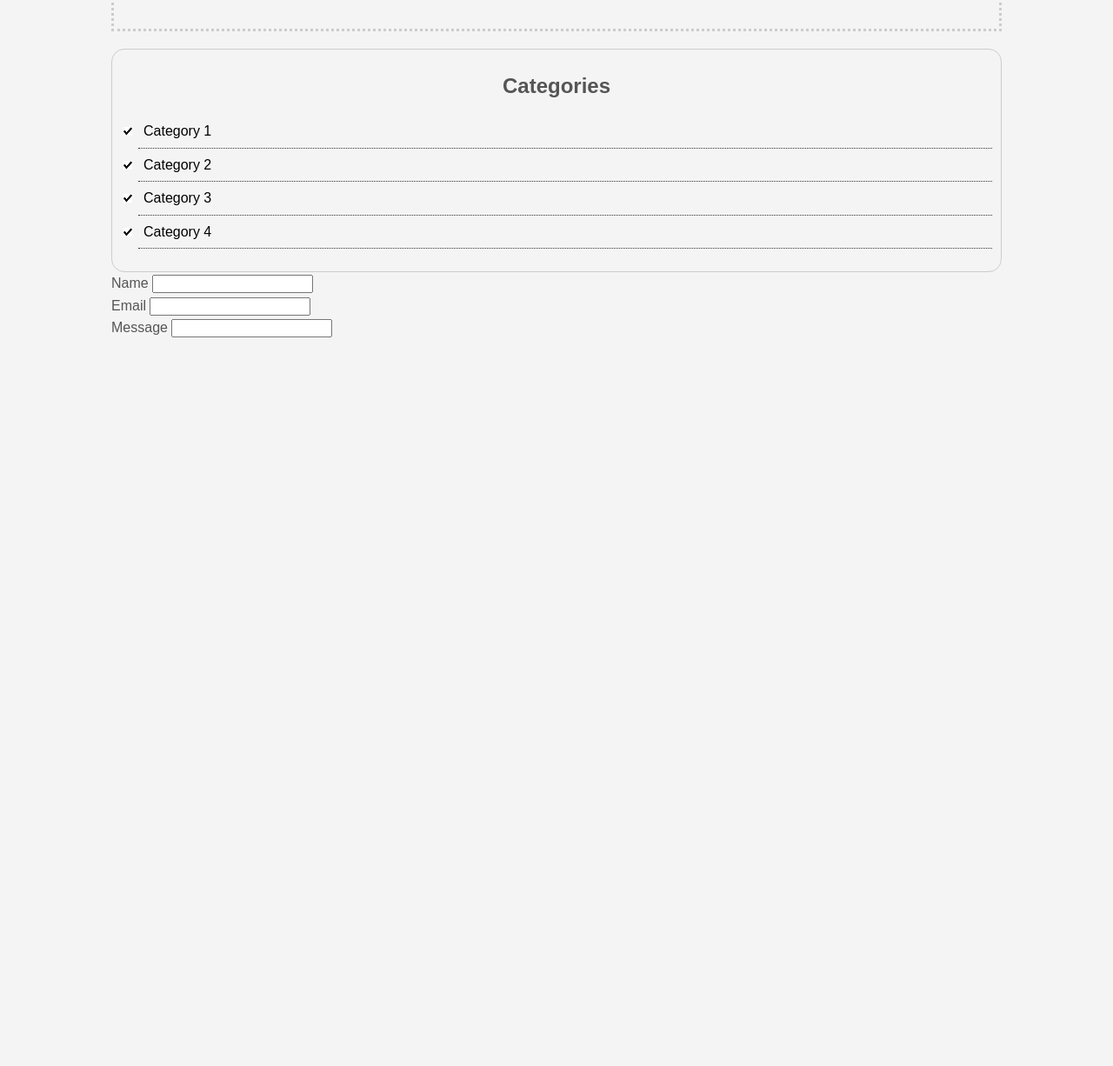
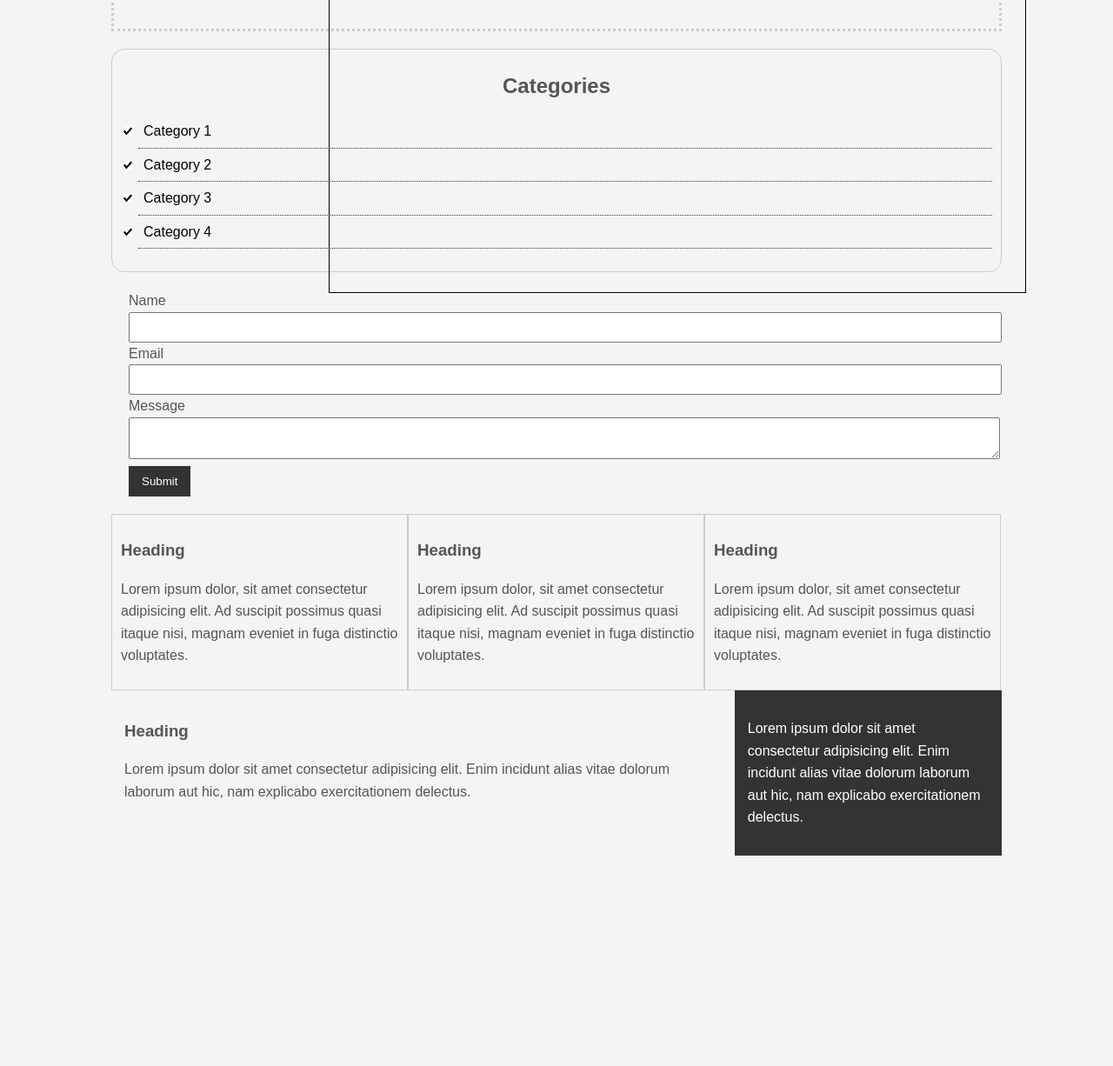
Before and after one commit to MaxMyers-dev/CSS-CrashCourse, a plain HTML site: page index.html in a window 1280 px wide. Shown: the part 423-1649 px from the top of the page at 87% size. Before the commit the page ends 813 px from the top, so only its background shows below. Drawn offline with Linux system fonts and the light colour scheme; files whose address does not match are found by name.

Commit message:
Worked on form formatting.

```diff
--- a/index.html
+++ b/index.html
@@ -44,21 +44,74 @@
             </ul>
         </div>
         <!-- Forms -->
-        <form>
+        <form class="myForm">
             <div class="form-group">
                 <label>Name</label>
                 <input type="text" name="name">
             </div>
             <div class="form-group">
                 <label>Email</label>
-                <input type="email" name="email">
+                <input type="text" name="email">
             </div>
             <div class="form-group">
                 <label>Message</label>
-                <input type="text" name="message">
+                <textarea name="message"></textarea>
             </div>
+            <input class="button" type="submit" value="Submit" name="">
         </form>
+
+        <div class="block">
+            <h3> Heading</h3>
+            <p>
+                Lorem ipsum dolor, sit amet consectetur adipisicing elit.
+                Ad suscipit possimus quasi itaque nisi,
+                magnam eveniet in fuga distinctio voluptates.
+            </p>
+        </div>
+        <div class="block">
+            <h3> Heading</h3>
+            <p>
+                Lorem ipsum dolor, sit amet consectetur adipisicing elit.
+                Ad suscipit possimus quasi itaque nisi,
+                magnam eveniet in fuga distinctio voluptates.
+            </p>
+        </div>
+        <div class="block">
+            <h3> Heading</h3>
+            <p>
+                Lorem ipsum dolor, sit amet consectetur adipisicing elit.
+                Ad suscipit possimus quasi itaque nisi,
+                magnam eveniet in fuga distinctio voluptates.
+            </p>
+        </div>
+
+        <div class="clr"></div>
+        <div id="mainBlock">
+            <h3>Heading</h3>
+            <p>
+            Lorem ipsum dolor sit amet consectetur adipisicing elit.
+            Enim incidunt alias vitae dolorum laborum aut hic,
+            nam explicabo exercitationem delectus.
+            </p>
+        </div>
+       <div id="sidebar">
+            <p>
+            Lorem ipsum dolor sit amet consectetur adipisicing elit.
+            Enim incidunt alias vitae dolorum laborum aut hic,
+            nam explicabo exercitationem delectus.
+            </p>
+        </div>
+
+        <div class="clr"></div>
+
+        <div class="pBox">
+            <h1>Hello</h1>
+            <h2>Goodbye</h2>
+        </div>
+
     </div> <!-- ./container -->
+
+    <div style="margin-top:500px;"></div>
 
 </body>
 </html>
--- a/style.css
+++ b/style.css
@@ -41,6 +41,21 @@ body{
 .container{
     width:80%;
     margin:auto;
+}
+
+.clr{
+    clear: both;
+}
+
+.button{
+    background-color:#333;
+    color:#fff;
+    padding:10px 15px;
+    border:none;
+}
+
+.button:hover{
+    background-color:red;
 }
 
 .box-1{
@@ -109,3 +124,64 @@ body{
     list-style-image:url('./images/check.png');
 
 }
+
+.myForm{
+    padding:20px;
+}
+
+.myForm.form-group{
+    padding-bottom:15px;
+}
+
+.myForm label{
+    display:block;
+}
+
+.myForm input[type="text"], .myForm textarea{
+    padding:8px;
+    width:100%;
+}
+
+.block{
+    float:left;
+    width:33.3%;
+    border:1px solid #ccc;
+    padding:10px;
+    box-sizing:border-box;
+}
+
+#mainBlock{
+    float:left;
+    width:70%;
+    padding:15px;
+    box-sizing:border-box;
+}
+
+#sidebar{
+    float:right;
+    width:30%;
+    background-color:#333;
+    color:#fff;
+    padding:15px;
+    box-sizing:border-box;
+}
+
+.pBox{
+    width:800px;
+    height:500px;
+    border:1px #000 solid;
+    margin-top:30px;
+    position:relative;
+}
+
+.pBox h1{
+    position:absolute;
+    top:40px;
+    left:200px;
+}
+
+.pBox{
+    position:absolute;
+    bottom:40px;
+    right:100px;
+}
```
